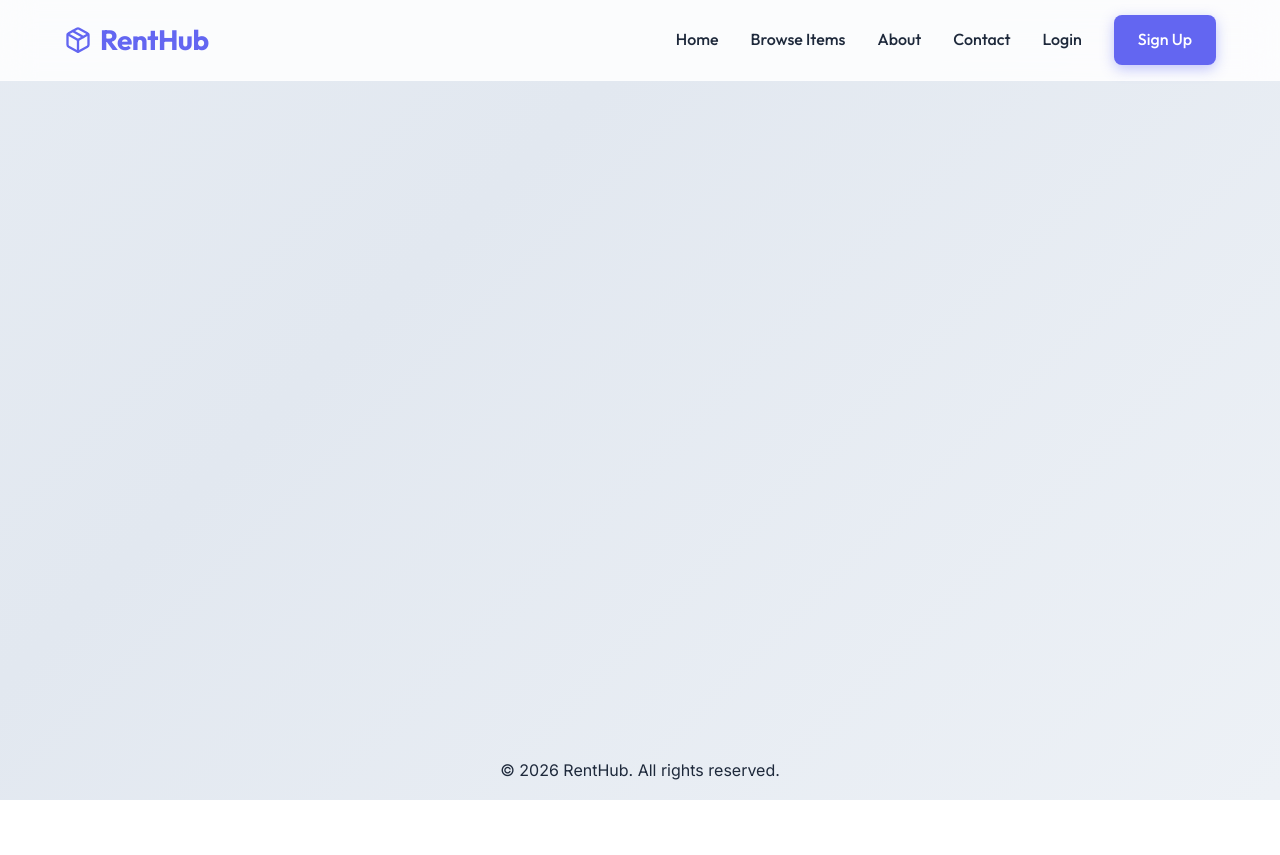
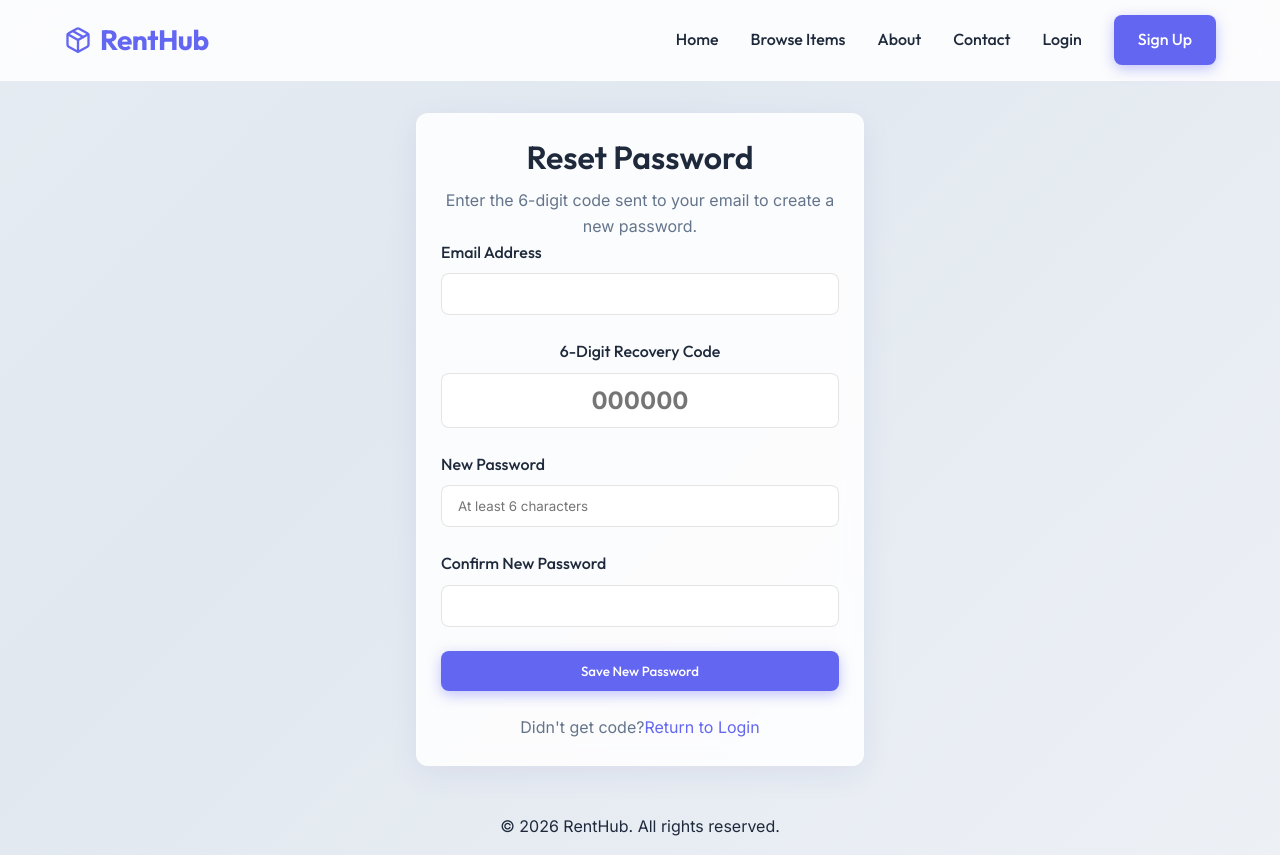
Before and after one commit to shrii-maha/RENTHUB, a React app in the folder frontend/: page /reset-password in a window 1280 px wide. Before the commit the page ends 800 px from the top, so only its background shows below. Built offline with nearby package versions, Linux system fonts and the light colour scheme; no server answers; the HTML template or start-up script is replaced by a standard one.

Commit message:
Add Forgot and Reset password feature with non-blocking email flow

```diff
--- a/frontend/src/App.jsx
+++ b/frontend/src/App.jsx
@@ -14,6 +14,8 @@ import Contact from './pages/Contact';
 import Invoice from './pages/Invoice';
 import PaymentSuccess from './pages/PaymentSuccess';
 import VerifyEmail from './pages/VerifyEmail';
+import ForgotPassword from './pages/ForgotPassword';
+import ResetPassword from './pages/ResetPassword';
 
 // Admin Pages
 import AdminLogin from './pages/admin/AdminLogin';
@@ -41,6 +43,8 @@ function App() {
               <Route path="/register" element={<Register />} />
               <Route path="/login" element={<Login />} />
               <Route path="/verify-email" element={<VerifyEmail />} />
+              <Route path="/forgot-password" element={<ForgotPassword />} />
+              <Route path="/reset-password" element={<ResetPassword />} />
 
               {/* Protected User Routes */}
               <Route path="/dashboard" element={<Dashboard />} />
--- /dev/null
+++ b/frontend/src/pages/ForgotPassword.jsx
@@ -0,0 +1,71 @@
+import { useState } from 'react';
+import { Link, useNavigate } from 'react-router-dom';
+import api from '../api/axios';
+
+const ForgotPassword = () => {
+  const [email, setEmail] = useState('');
+  const [error, setError] = useState('');
+  const [success, setSuccess] = useState('');
+  const [loading, setLoading] = useState(false);
+  const navigate = useNavigate();
+
+  const handleRequestOTP = async (e) => {
+    e.preventDefault();
+    setError('');
+    setSuccess('');
+    setLoading(true);
+
+    try {
+      const res = await api.post('/auth/forgot-password', { email });
+      setSuccess(res.data.message);
+
+      // Delay navigation slightly so they can read the success message
+      setTimeout(() => {
+        navigate('/reset-password', { state: { email } });
+      }, 1500);
+    } catch (err) {
+      setError(err.response?.data?.error || 'Failed to send reset link');
+    } finally {
+      setLoading(false);
+    }
+  };
+
+  return (
+    <div className="flex justify-center items-center py-12">
+      <div className="card w-full max-w-md">
+        <h2 className="text-center mb-6">Forgot Password</h2>
+        <p className="text-center text-muted mb-6">Enter your email address and we will send you a 6-digit verification code to reset your password.</p>
+
+        {error && <div className="badge-danger p-3 rounded mb-4 text-sm">{error}</div>}
+        {success && <div className="badge-success p-3 rounded mb-4 text-sm">{success}</div>}
+
+        <form onSubmit={handleRequestOTP}>
+          <div className="form-group">
+            <label className="form-label">Email Address</label>
+            <input
+              type="email"
+              className="form-control"
+              value={email}
+              onChange={(e) => setEmail(e.target.value)}
+              required
+            />
+          </div>
+
+          <button
+            type="submit"
+            className="btn btn-primary btn-block text-lg py-3 mt-4"
+            disabled={loading}
+          >
+            {loading ? 'Sending...' : 'Send Recovery Code'}
+          </button>
+        </form>
+
+        <div className="text-center mt-6 border-t pt-4">
+          <Link to="/login" className="text-primary hover:underline">Return to Login</Link>
+        </div>
+      </div>
+    </div>
+  );
+};
+
+export default ForgotPassword;
--- a/frontend/src/pages/Login.jsx
+++ b/frontend/src/pages/Login.jsx
@@ -61,9 +61,16 @@ const Login = () => {
               required
             />
           </div>
-          <button type="submit" className="btn btn-primary btn-block mt-4" disabled={loading}>
-            {loading ? 'Signing in...' : 'Sign In'}
-          </button>
+
+          <div className="flex justify-end mb-4">
+            <Link to="/forgot-password" className="text-secondary text-sm font-medium hover:underline">Forgot Password?</Link>
+          </div>
+
+          <div className="flex flex-col gap-4">
+            <button type="submit" className="btn btn-primary btn-block text-lg py-3" disabled={loading}>
+              {loading ? 'Signing in...' : 'Sign In'}
+            </button>
+          </div>
         </form>
 
         <p className="text-center mt-6 text-muted">
--- /dev/null
+++ b/frontend/src/pages/ResetPassword.jsx
@@ -0,0 +1,130 @@
+import { useState, useEffect } from 'react';
+import { Link, useNavigate, useLocation } from 'react-router-dom';
+import api from '../api/axios';
+
+const ResetPassword = () => {
+  const navigate = useNavigate();
+  const location = useLocation();
+
+  const [email, setEmail] = useState('');
+  const [otp, setOtp] = useState('');
+  const [newPassword, setNewPassword] = useState('');
+  const [confirmPassword, setConfirmPassword] = useState('');
+
+  const [error, setError] = useState('');
+  const [success, setSuccess] = useState('');
+  const [loading, setLoading] = useState(false);
+
+  // Pre-fill email if passed from ForgotPassword view
+  useEffect(() => {
+    if (location.state && location.state.email) {
+      setEmail(location.state.email);
+    }
+  }, [location]);
+
+  const handleReset = async (e) => {
+    e.preventDefault();
+    setError('');
+    setSuccess('');
+
+    if (newPassword !== confirmPassword) {
+      setError('Passwords do not match');
+      return;
+    }
+    if (newPassword.length < 6) {
+      setError('Password must be at least 6 characters');
+      return;
+    }
+
+    setLoading(true);
+    try {
+      const res = await api.post('/auth/reset-password', { email, otp, newPassword });
+      setSuccess(res.data.message);
+
+      // Navigate to login after successful reset
+      setTimeout(() => {
+        navigate('/login');
+      }, 2000);
+    } catch (err) {
+      setError(err.response?.data?.error || 'Failed to reset password');
+    } finally {
+      setLoading(false);
+    }
+  };
+
+  return (
+    <div className="flex justify-center items-center py-12">
+      <div className="card w-full max-w-md">
+        <h2 className="text-center mb-6">Reset Password</h2>
+        <p className="text-center text-muted mb-6">Enter the 6-digit code sent to your email to create a new password.</p>
+
+        {error && <div className="badge-danger p-3 rounded mb-4 text-sm">{error}</div>}
+        {success && <div className="badge-success p-3 rounded mb-4 text-sm">{success}</div>}
+
+        <form onSubmit={handleReset}>
+          <div className="form-group mb-4">
+            <label className="form-label">Email Address</label>
+            <input
+              type="email"
+              className="form-control"
+              value={email}
+              onChange={(e) => setEmail(e.target.value)}
+              required
+            />
+          </div>
+
+          <div className="form-group mb-4">
+            <label className="form-label block text-center">6-Digit Recovery Code</label>
+            <input
+              type="text"
+              className="form-control text-center text-2xl tracking-widest font-bold font-mono"
+              maxLength="6"
+              value={otp}
+              onChange={(e) => setOtp(e.target.value.replace(/\D/g, ''))} // only numbers
+              placeholder="000000"
+              required
+            />
+          </div>
+
+          <div className="form-group mb-4">
+            <label className="form-label">New Password</label>
+            <input
+              type="password"
+              className="form-control"
+              value={newPassword}
+              onChange={(e) => setNewPassword(e.target.value)}
+              placeholder="At least 6 characters"
+              required
+            />
+          </div>
+
+          <div className="form-group mb-6">
+            <label className="form-label">Confirm New Password</label>
+            <input
+              type="password"
+              className="form-control"
+              value={confirmPassword}
+              onChange={(e) => setConfirmPassword(e.target.value)}
+              required
+            />
+          </div>
+
+          <button
+            type="submit"
+            className="btn btn-primary btn-block text-lg py-3"
+            disabled={loading}
+          >
+            {loading ? 'Resetting Password...' : 'Save New Password'}
+          </button>
+        </form>
+
+        <div className="text-center mt-6 border-t pt-4">
+          <Link to="/forgot-password" className="text-muted hover:text-primary text-sm mr-4">Didn't get code?</Link>
+          <Link to="/login" className="text-primary hover:underline font-medium">Return to Login</Link>
+        </div>
+      </div>
+    </div>
+  );
+};
+
+export default ResetPassword;
```
Also changed, not shown: 1 other file (tests, documents, lock files or other folders).
